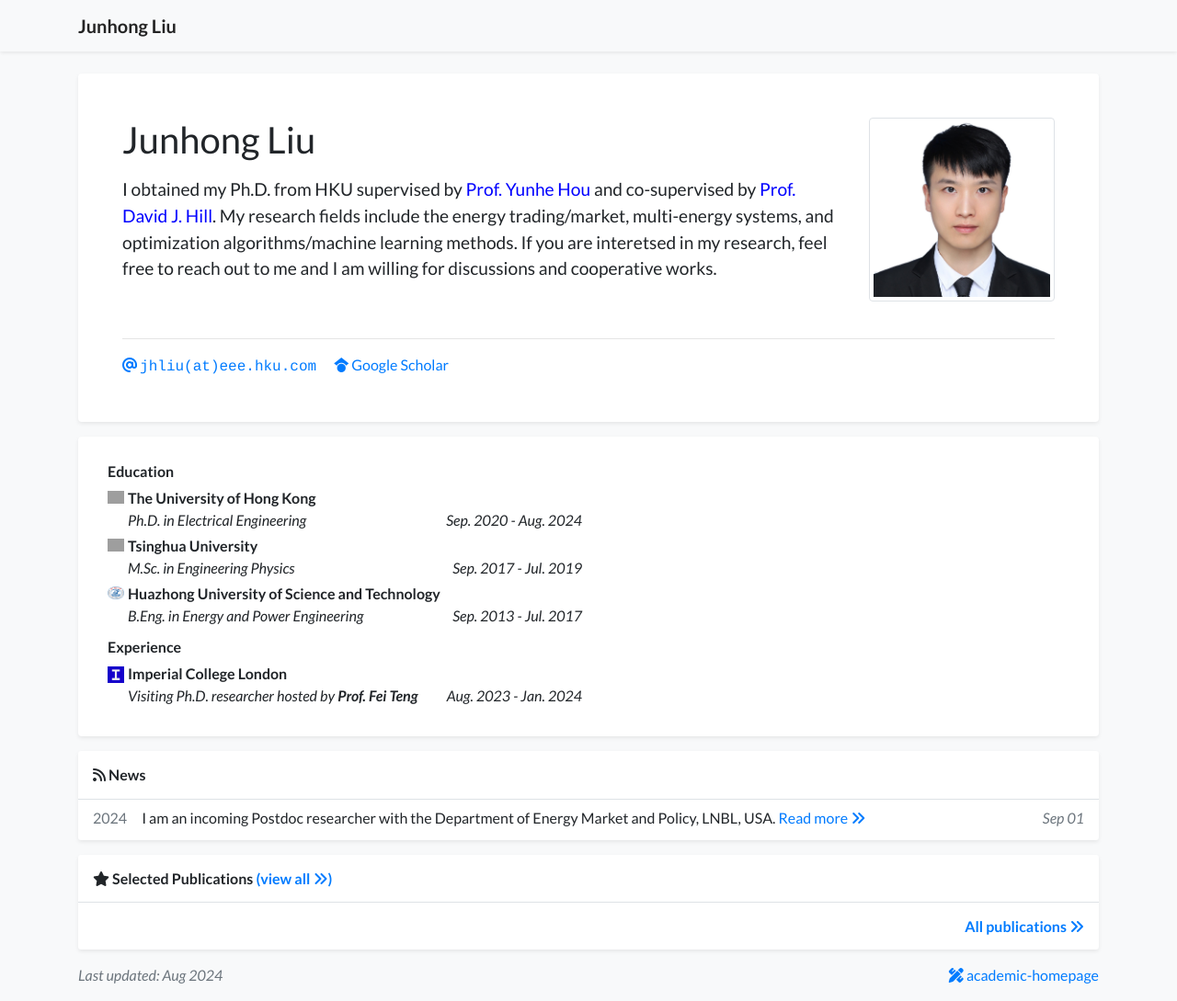
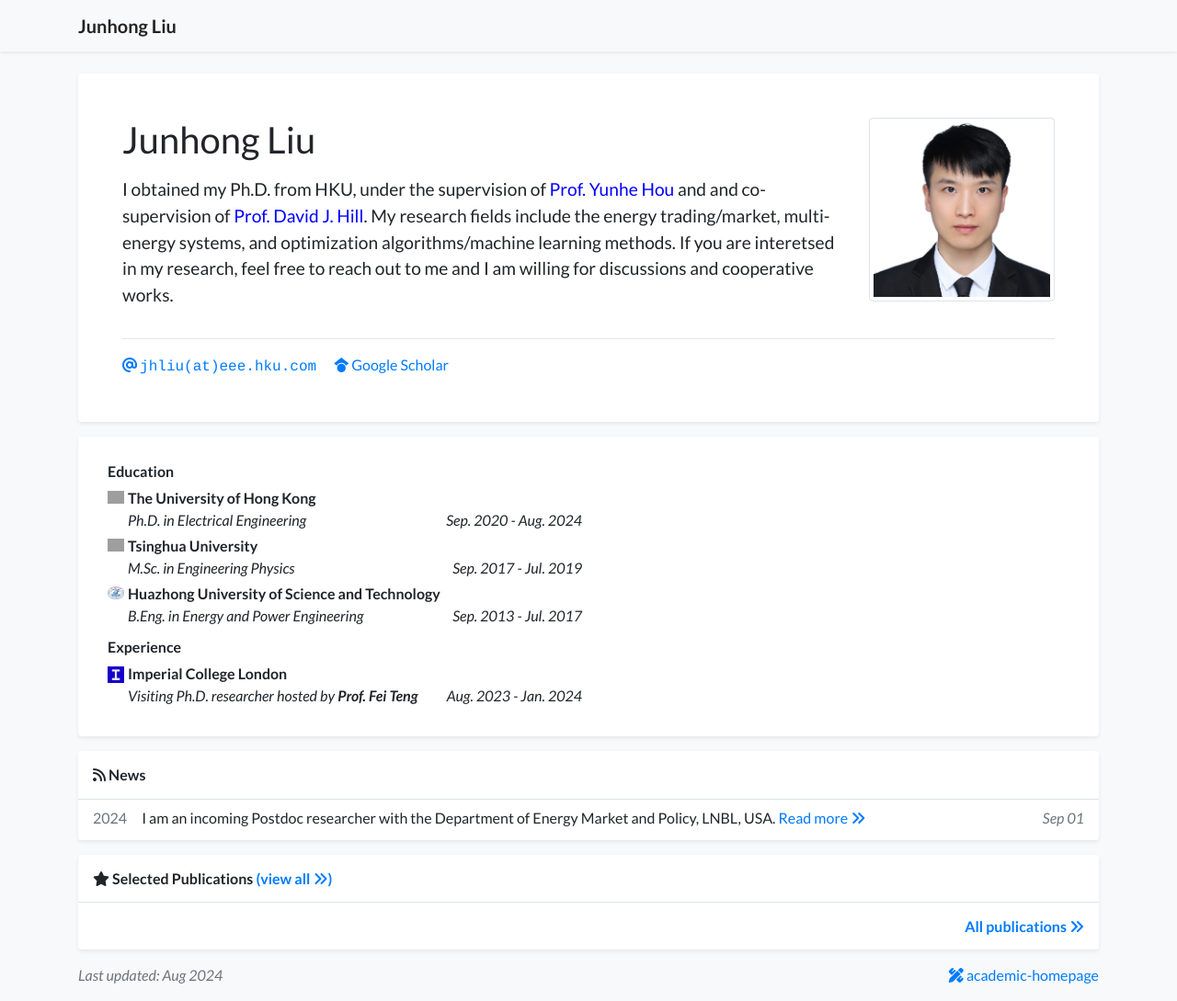
Before and after one commit to johnny-eee/academic-homepage-main, a Jekyll site: the page built from index.html, in a window 1280 px wide and 1089 px high. Shown: the whole window at 92% size. Built offline with Jekyll 4.4.1, drawn with Linux system fonts in a browser that asks for light colours; a style sheet for code colours, icons or effects is not loaded; grey boxes are pictures that could not be loaded.

Commit message:
Update profile.yml

```diff
--- a/_data/profile.yml
+++ b/_data/profile.yml
@@ -21,7 +21,7 @@
 
 short_bio: >-
   <p>
-   <big> I obtained my Ph.D. from HKU supervised by <a href="https://www.eee.hku.hk/people/yhhou/" style="color: blue;">Prof. Yunhe Hou</a> and co-supervised by <a href="https://www.eee.hku.hk/people/dhill/" style="color: blue;">Prof. David J. Hill</a>.
+   <big> I obtained my Ph.D. from HKU, under the supervision of <a href="https://www.eee.hku.hk/people/yhhou/" style="color: blue;">Prof. Yunhe Hou</a> and and co-supervision of <a href="https://www.eee.hku.hk/people/dhill/" style="color: blue;">Prof. David J. Hill</a>.
    My research fields include the energy trading/market, multi-energy systems, and optimization algorithms/machine learning methods. If you are interetsed in my research, feel free to reach out to me and I am willing for discussions and cooperative works.</big>
   </p>
 
```
